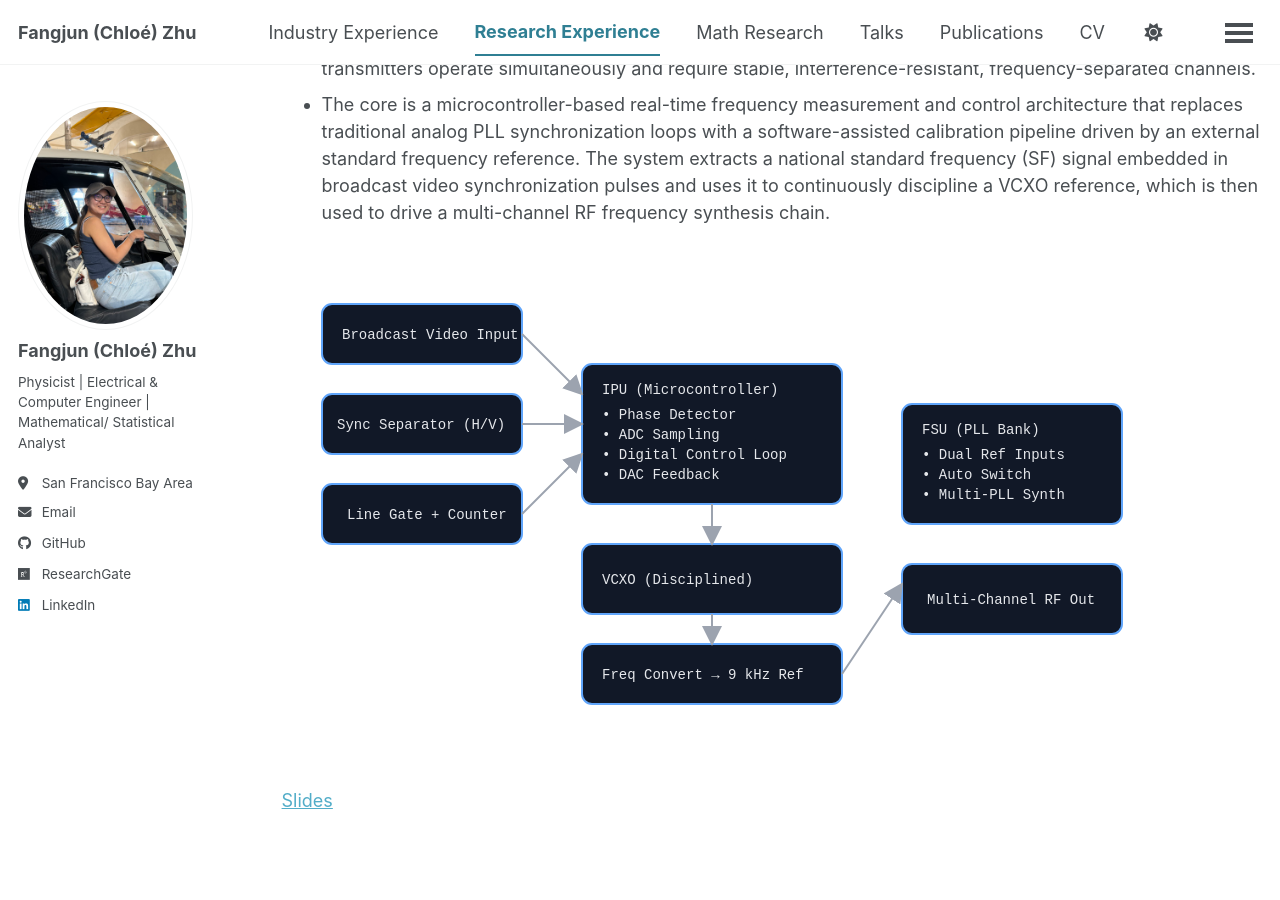
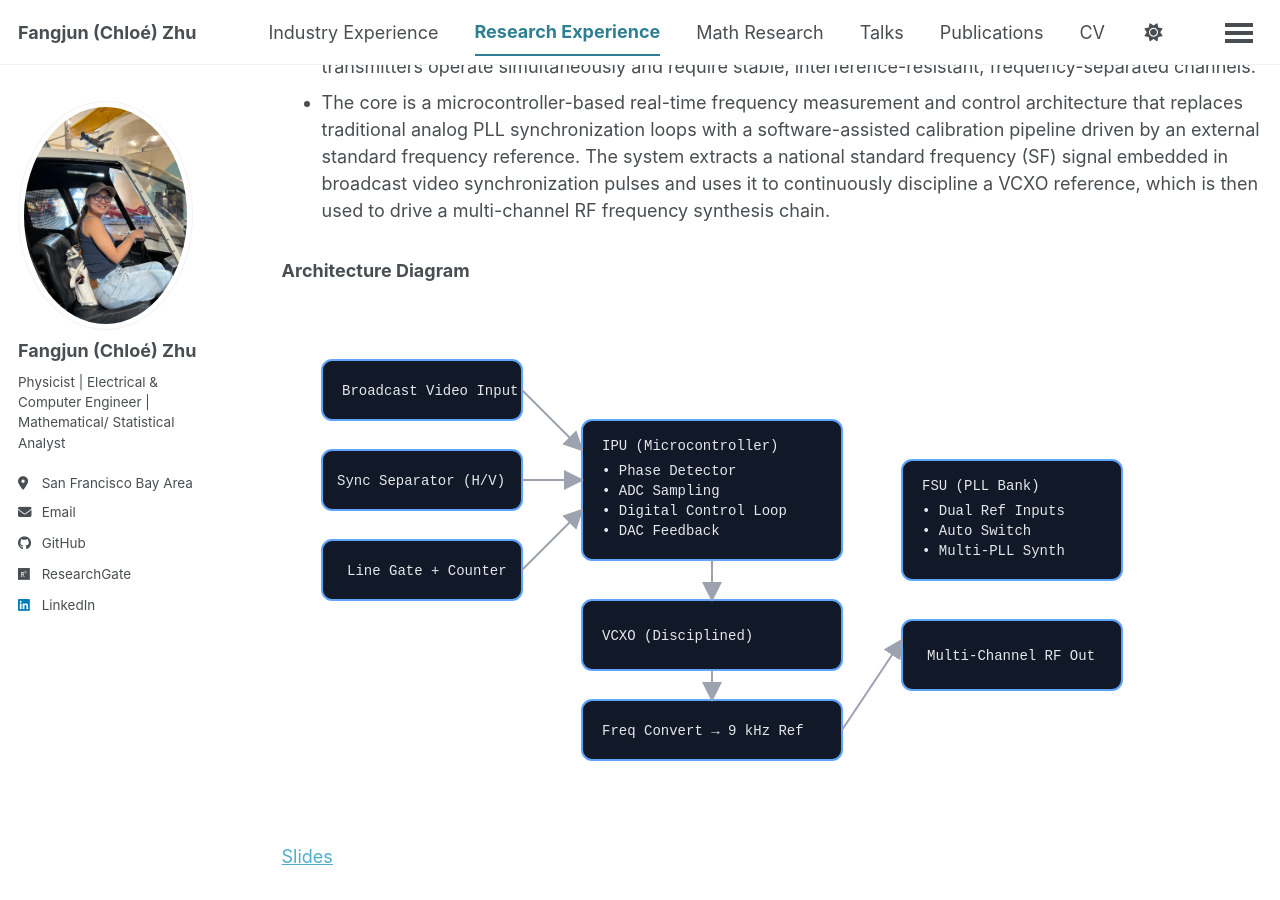
Before and after one commit to ChloeZhu1/ChloeZhu1.github.io, a Jekyll site: the page built from _pages/research-experience.md, in a window 1280 px wide and 900 px high, scrolled down 4234 px. Built offline with Jekyll 4.4.1, drawn with Linux system fonts in a browser that asks for light colours; a script bundle is joined from its source files by our own code; library files that are not in the unit come from our copies.

Commit message:
Update research-experience.md

```diff
--- a/_pages/research-experience.md
+++ b/_pages/research-experience.md
@@ -119,6 +119,8 @@ The system successfully:
 * The apparatus is designed for robotics competitions and coordinated robot fleets where dozens of transmitters operate simultaneously and require stable, interference-resistant, frequency-separated channels.
 * The core is a microcontroller-based real-time frequency measurement and control architecture that replaces traditional analog PLL synchronization loops with a software-assisted calibration pipeline driven by an external standard frequency reference. The system extracts a national standard frequency (SF) signal embedded in broadcast video synchronization pulses and uses it to continuously discipline a VCXO reference, which is then used to drive a multi-channel RF frequency synthesis chain.
 
+### Architecture Diagram
+
 ![Architecture Diagram](/images/sch.svg)
 <br>
 
```
